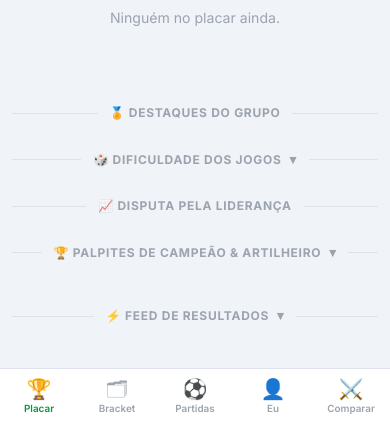
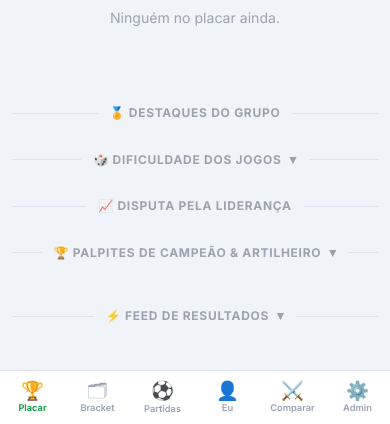
Before and after one commit to Rinaldoca/bolao-copa, a website: page public/index.html in a window 390 px wide. Shown: the part 420-844 px from the top of the page. Drawn offline with Linux system fonts and the light colour scheme; no server answers.

Commit message:
Add Admin tab to mobile bottom nav
Co-Authored-By: Claude Sonnet 4.6 <noreply@anthropic.com>

```diff
--- a/public/i18n.js
+++ b/public/i18n.js
@@ -271,6 +271,7 @@ const LANG_DATA = {
     bnav_matches: 'Partidas',
     bnav_me: 'Eu',
     bnav_compare: 'Comparar',
+    bnav_admin: 'Admin',
 
     // Next bet card
     next_bet_title: 'Próximo sem palpite',
@@ -581,6 +582,7 @@ const LANG_DATA = {
     bnav_matches: 'Matches',
     bnav_me: 'Me',
     bnav_compare: 'Compare',
+    bnav_admin: 'Admin',
 
     // Next bet card
     next_bet_title: 'Next without a bet',
--- a/public/index.html
+++ b/public/index.html
@@ -367,6 +367,10 @@
       <span class="bnav-icon">⚔️</span>
       <span class="bnav-lbl" data-i18n="bnav_compare">Comparar</span>
     </button>
+    <button class="bnav-tab" data-tab="admin" onclick="showTab('admin')">
+      <span class="bnav-icon">⚙️</span>
+      <span class="bnav-lbl" data-i18n="bnav_admin">Admin</span>
+    </button>
   </nav>
 
   <script src="i18n.js"></script>
--- a/public/style.css
+++ b/public/style.css
@@ -978,9 +978,9 @@ select.input { cursor: pointer; }
   padding: 4px 0; gap: 3px; font-family: inherit; transition: color .15s;
 }
 .bnav-tab.active { color: var(--gold); }
-.bnav-icon { font-size: 1.25rem; line-height: 1; }
+.bnav-icon { font-size: 1.15rem; line-height: 1; }
 .bnav-icon-wrap { position: relative; display: inline-block; }
-.bnav-lbl  { font-size: .62rem; font-weight: 600; }
+.bnav-lbl  { font-size: .58rem; font-weight: 600; }
 .bnav-badge {
   position: absolute; top: -4px; right: -6px;
   background: var(--red); color: #fff; border-radius: 999px;
```
